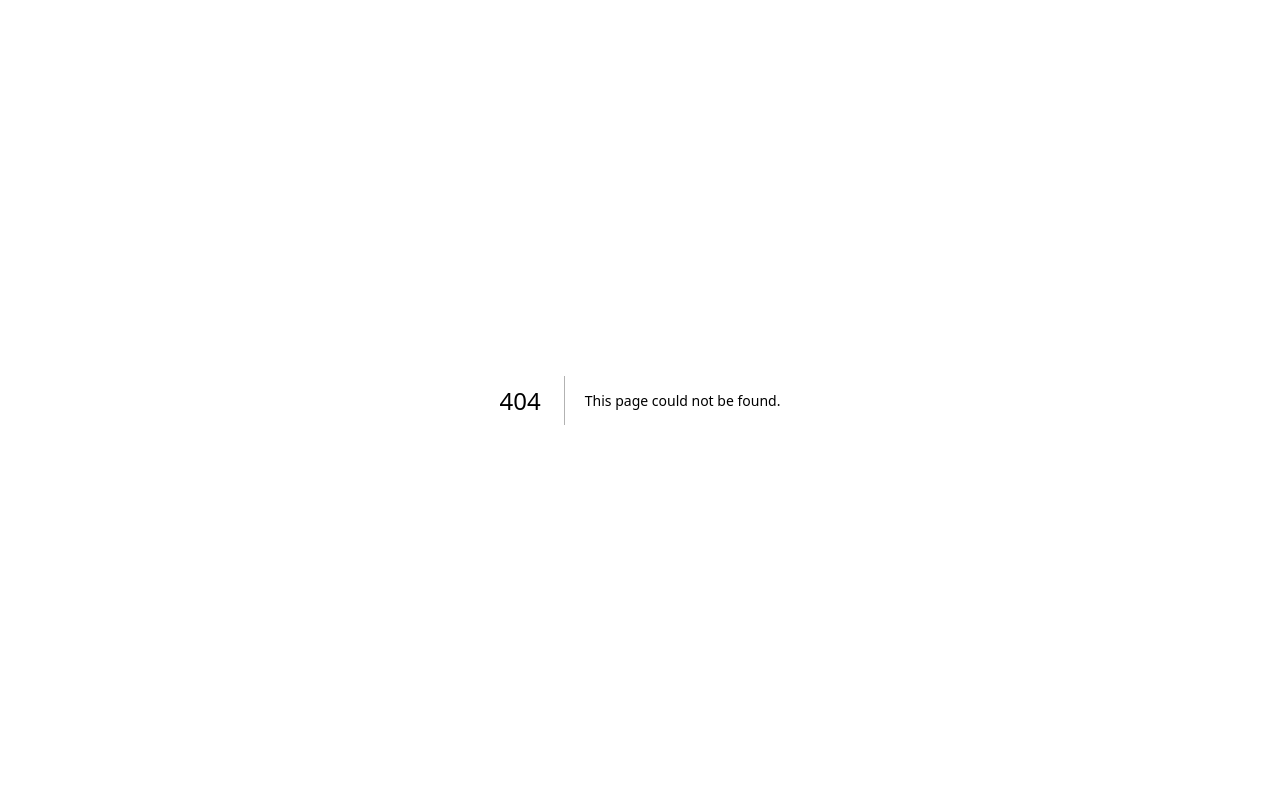
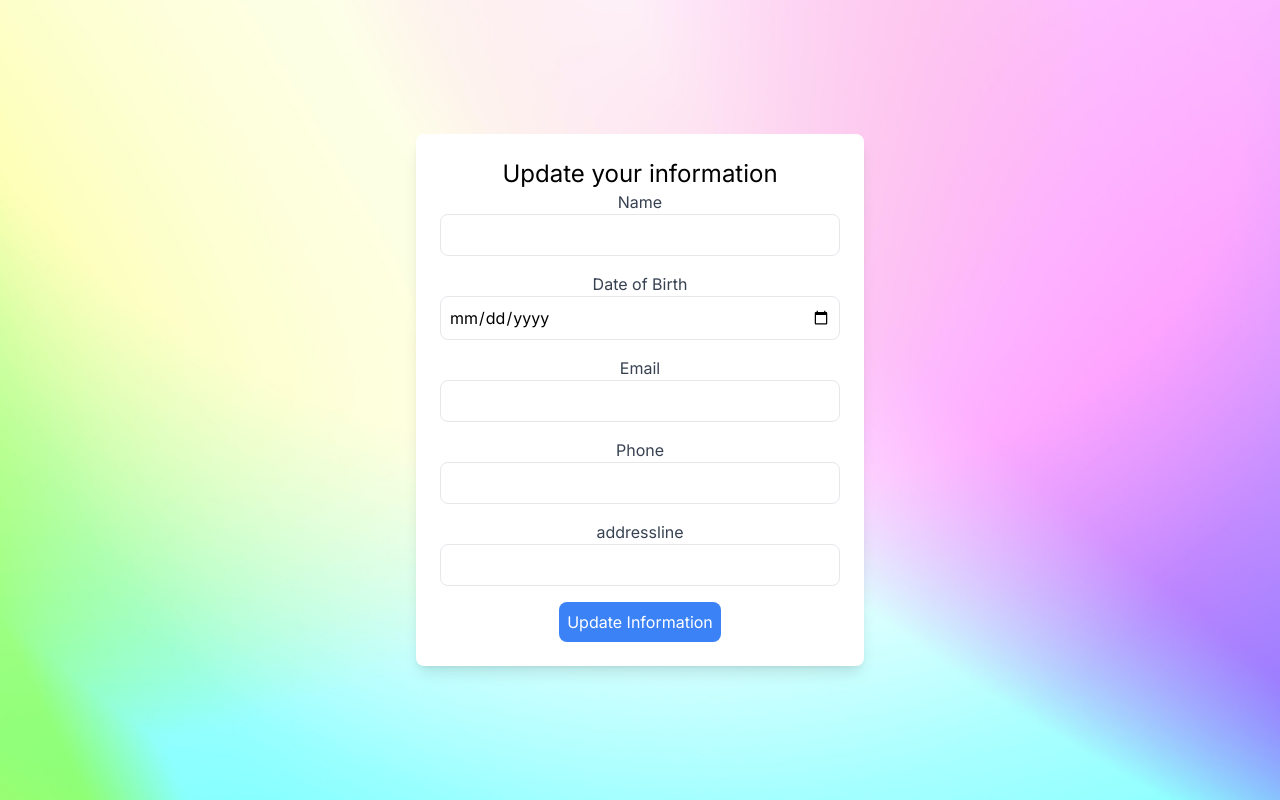
Before and after one commit to bobbyxie12/CrazyLogin-main-main, a Next.js app: page /profile/updateUserProfile in a window 1280 px wide. Before the commit this address had no page. Built offline with nearby package versions, Linux system fonts and the light colour scheme.

Commit message:
profile page-back end
2023/11/01 -- fix front end pages and bugs, working on the back-end

```diff
--- /dev/null
+++ b/app/api/updatePassword.ts
@@ -0,0 +1,7 @@
+import { MongoClient } from "mongodb";
+import { User } from "../interfaces/user";
+
+
+const client = new MongoClient("mongodb://0.0.0.0:27017");
+
+const UserCollection = client.db("CrazyApp").collection<User>("UserCollection");
--- a/app/login/example/page.tsx
+++ b/app/login/example/page.tsx
@@ -1,4 +1,6 @@
 // "use client"
+const { MongoClient } = require('mongodb');
+
 import { UserCollection } from "@/app/db/db";
 import { cookies } from "next/headers";
 import { redirect } from "next/navigation";
@@ -14,12 +16,15 @@ const LoginPage: React.FC = () => {
 
     let username = String(data.email);
     let password = hashPassword(String(data.password));
+
+
+
     let user = await UserCollection.findOne({ username });
     if (user && user.password === password) {
       cookies().set("username", username);
       cookies().set("password", password);
       cookies().set("region", user.region ?? "SYD");
-      redirect("/next2");
+      redirect("/profile");
 
       //submit username and password to the backend
     }
--- a/app/profile/page.tsx
+++ b/app/profile/page.tsx
@@ -89,7 +89,7 @@ const Profile = () => {
         </button>
 
         {/* transfer to profile update page */}
-        <Link href="/profile/components">
+        <Link href="/profile/updateUserProfile">
           <button className="bg-blue-500 text-white p-2 rounded-lg  w-full">
             Change Personal Information
           </button>
--- a/app/profile/components/page.tsx
+++ b/app/profile/updateUserProfile/page.tsx
@@ -5,23 +5,24 @@ import { useRouter } from "next/navigation";
 //trigger the function when users enter the input
 const InfoUpdateForm = () => {
   const router = useRouter();
-
   const [isValid, setIsValid] = useState(true);
-
   const [formData, setFormData] = useState({
     Name: "",
     dob: "",
     email: "",
     phone: "",
+    addressline:"",
+    dateBox:"",
   });
-
+  // const [dateBox, setDateBox] = useState('');
   const handleChange = (e: any) => {
     const { name, value } = e.target;
     setFormData({ ...formData, [name]: value });
+
   };
 
   //define the regular expression for phone number
-  const telephoneRegex = /^\(?(\d{3})\)?[- ]?(\d{3})[- ]?(\d{4})$/;
+  const telephoneRegex = /^\(?(\d{3})\)?[- ]?(\d{3})[- ]?(\d{4,5})$/;
   //trigger the function when submit the form
   const handleSubmit = (e: any) => {
     // Handle form submission, update user info on server
@@ -30,9 +31,37 @@ const InfoUpdateForm = () => {
     const isValidTelephone = telephoneRegex.test(formData.phone);
     setIsValid(isValidTelephone);
     e.preventDefault();
+
+
+    //convert the birthday to timestamp
+    const birthdayTimestamp: number = new Date(formData.dateBox).getTime();
+    const timestampString: string = birthdayTimestamp.toString();
+    //save timstamp into dataform
+    setFormData(preState => ({
+      ...preState,
+      dob:timestampString
+    }))
+
     //testing
-    console.log(formData.phone)
-    router.push('/profile')
+
+    console.log(formData.dob);
+
+    //update the password right here
+    // const response = await fetch('/api/updatePassword', {
+    //   method: 'PUT',
+    //   headers: { 'Content-Type': 'application/json' },
+    //   body: JSON.stringify({ email, newPassword })
+    // });
+
+    // const data = await response.json();
+    // console.log(data);
+
+
+    // router.push("/profile");
+
+
+
+
   };
 
   return (
@@ -61,8 +90,8 @@ const InfoUpdateForm = () => {
             <label className="text-gray-700">Date of Birth</label>
             <input
               type="date"
-              name="dob"
-              value={formData.dob}
+              name="dateBox"
+              value={formData.dateBox}
               onChange={handleChange}
               className="p-2 border rounded-lg"
               required
@@ -93,11 +122,27 @@ const InfoUpdateForm = () => {
               required
             />
           </div>
+
           {!isValid && (
             <p className="text-red-500">
               Please enter a valid telephone number.
             </p>
           )}
+
+          {/* addressline input */}
+          <div className="flex flex-col">
+            <label className="text-gray-700">addressline</label>
+            <input
+              type="address"
+              name="addressline"
+              value={formData.addressline}
+              onChange={handleChange}
+              className="p-2 border rounded-lg"
+              required
+            />
+          </div>
+
+
           <button
             type="submit"
             className="bg-blue-500 text-white p-2 rounded-lg"
--- a/package.json
+++ b/package.json
@@ -14,12 +14,15 @@
     "clsx": "^2.0.0",
     "crypto-js": "^4.2.0",
     "gsap": "^3.12.2",
+    "i": "^0.3.7",
     "jsonwebtoken": "^9.0.2",
     "lodash": "^4.17.21",
     "mongodb": "^6.2.0",
     "mongoose": "^7.6.3",
     "next": "13.5.6",
     "next-auth": "^4.24.3",
+    "next-connect": "^1.0.0",
+    "npm": "^10.2.2",
     "react": "^18",
     "react-dom": "^18",
     "react-icons": "^4.11.0"
--- a/tsconfig.json
+++ b/tsconfig.json
@@ -7,6 +7,7 @@
     "strict": true,
     "noEmit": true,
     "esModuleInterop": true,
+    "allowSyntheticDefaultImports": true,
     "module": "esnext",
     "moduleResolution": "bundler",
     "resolveJsonModule": true,
```
Also changed, not shown: 1 other file (tests, documents, lock files or other folders).
